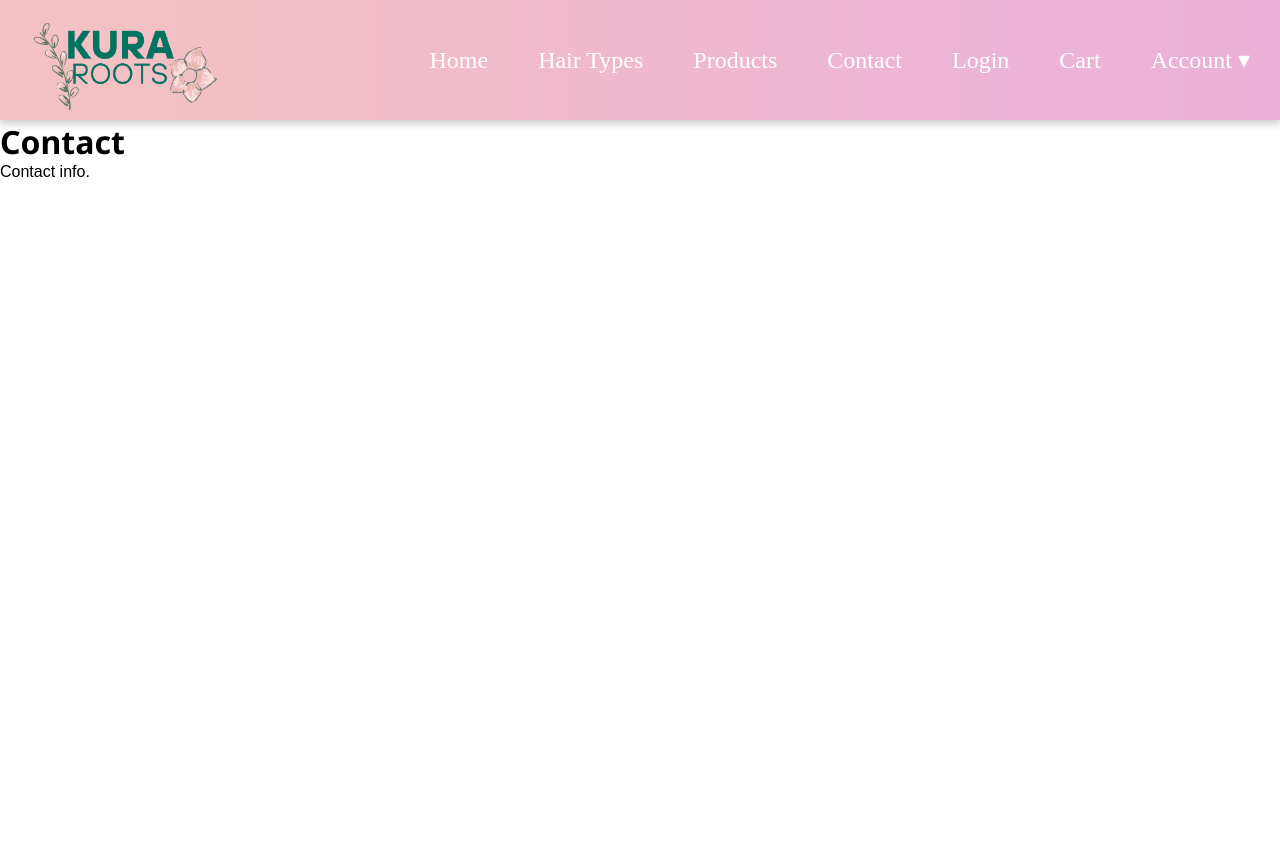
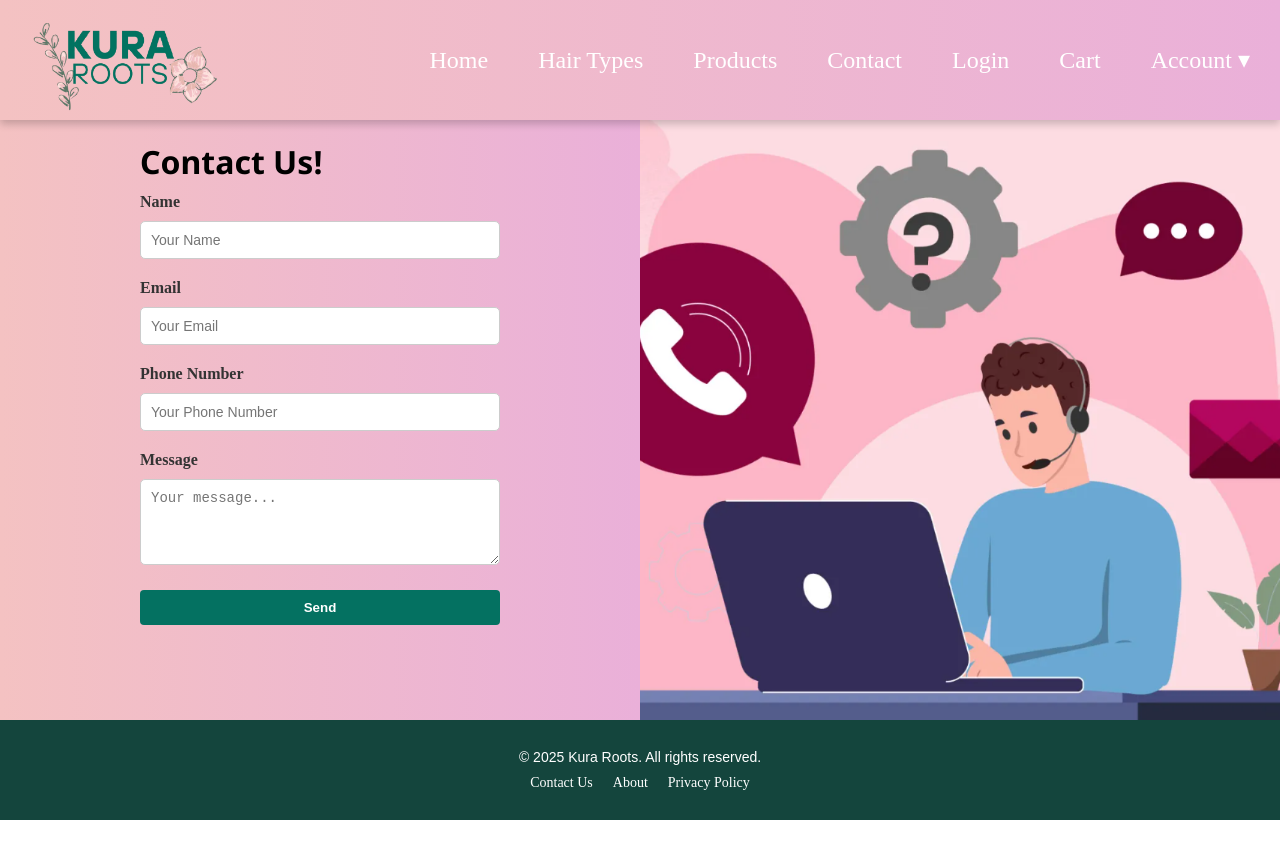
Before and after one commit to StevenForward/Winner-Winner-Chicken-Dinner, a React (Vite) app in the folder hair-web/: page /Contact in a window 1280 px wide. Shown: the top 858 px of the page. Built offline with nearby package versions, Linux system fonts and the light colour scheme; a web font is replaced by a local one.

Commit message:
added footer, contact page

```diff
--- a/hair-web/src/App.jsx
+++ b/hair-web/src/App.jsx
@@ -1,4 +1,5 @@
 import Navbar from "./components/Navbar"
+import Footer from "./components/Footer"
 import Home from "./pages/Home";
 import { BrowserRouter as Router, Routes, Route } from 'react-router-dom';
 import HairTypes from "./pages/HairTypes";
@@ -23,6 +24,7 @@ function App() {
 
         </Routes>
       </div>
+      <Footer/>
     </Router>
   );
 }
--- /dev/null
+++ b/hair-web/src/components/Footer.jsx
@@ -0,0 +1,19 @@
+import React from 'react';
+import '../css/Footer.css'; // Make sure to create this CSS file
+
+function Footer() {
+  return (
+    <footer className="footer">
+      <div className="footer-container">
+        <p>&copy; {new Date().getFullYear()} Kura Roots. All rights reserved.</p>
+        <div className="footer-links">
+          <a href="/contact">Contact Us</a>
+          <a href="/about">About</a>
+          <a href="/privacy">Privacy Policy</a>
+        </div>
+      </div>
+    </footer>
+  );
+}
+
+export default Footer;
--- /dev/null
+++ b/hair-web/src/css/Contact.css
@@ -0,0 +1,63 @@
+.contact-form-container {
+    width: 90%;
+    max-width: 400px;
+    margin: 0 auto;
+    padding: 20px;
+    display: flex;
+    flex-direction: column;
+    z-index: 2;
+  }
+  .contact-div {
+    display: flex; /* Add this line */
+  }
+
+  .contact-form {
+    display: flex;
+    flex-direction: column;
+    gap: 10px;
+  }
+
+  .contact-form label {
+    font-weight: bold;
+    color: #333;
+    margin-top: 10px;
+  }
+
+  .contact-form input,
+  .contact-form textarea {
+    padding: 10px;
+    font-size: 14px;
+    border-radius: 5px;
+    border: 1px solid #ccc;
+    width: 100%;
+  }
+
+  .contact-form button {
+    margin-top: 15px;
+    padding: 10px;
+    background-color: #047161;
+    color: white;
+    border: none;
+    border-radius: 4px;
+    cursor: pointer;
+    font-weight: bold;
+    transition: background-color 0.3s ease;
+  }
+
+  .contact-form button:hover {
+    background-color: #035e51;
+  }
+  .contact-left-div, .contact-right-div{
+    width: 50%;
+    height: 75vh;
+}
+.contact-left-div{
+    background: linear-gradient(to right, #f4c2c2, #eab0d9);
+
+}
+.contact-right-div{
+    background-image: url('../images/contact1.png');
+    background-position: center;
+    background-size:cover;
+    background-repeat: no-repeat;
+}
--- /dev/null
+++ b/hair-web/src/css/Footer.css
@@ -0,0 +1,33 @@
+.footer {
+    background-color: #14453D; /* deep green or brand color */
+    color: white;
+    padding: 20px 0;
+    text-align: center;
+    font-size: 14px;
+    height: 100px;
+    display:flex;
+    justify-content: center;
+    align-items: center;
+  }
+
+  .footer-container {
+    justify-content: center;
+    display: flex;
+    flex-direction: column;
+    align-items: center;
+  }
+
+  .footer-links {
+    margin-top: 10px;
+  }
+
+  .footer-links a {
+    color: #fff;
+    margin: 0 10px;
+    text-decoration: none;
+    transition: color 0.3s ease;
+  }
+
+  .footer-links a:hover {
+    color: #f4c2c2; /* soft pink hover */
+  }
--- a/hair-web/src/css/Home.css
+++ b/hair-web/src/css/Home.css
@@ -60,7 +60,7 @@
   .title-btn {
     position: absolute;
     bottom: -25px;
-    width: 150px;
+    width: 160px;
     height: 60px;
     z-index: 50;
     border-style: solid;
@@ -72,6 +72,8 @@
     font-weight: bold;
     color: pink;
     cursor: pointer;
+    padding-left: 10px;
+    padding-right: 5px;
   }
 
   .title-btn:hover {
--- a/hair-web/src/css/general.css
+++ b/hair-web/src/css/general.css
@@ -1,9 +1,6 @@
 .routes-body{
     margin-top: 120px;
     padding:0px;
-}
-body{
-    height: 2000px;
 }
 h1{
     font-family: "Noto Sans", sans-serif;
--- a/hair-web/src/pages/Contact.jsx
+++ b/hair-web/src/pages/Contact.jsx
@@ -1,9 +1,37 @@
+import contact1 from '../images/contact1.png';
+import '../css/Contact.css';
+
 function Contact() {
-    return (
-      <div>
-        <h1>Contact</h1>
-        <p>Contact info.</p>
+  return (
+    <div className="contact-page">
+      <div className="contact-div">
+        {/* Left Half - Form */}
+        <div className="contact-left-div">
+          <div className="contact-form-container">
+            <h1>Contact Us!</h1>
+            <form className="contact-form">
+              <label htmlFor="name">Name</label>
+              <input type="text" id="name" name="name" placeholder="Your Name" required />
+
+              <label htmlFor="email">Email</label>
+              <input type="email" id="email" name="email" placeholder="Your Email" required />
+
+              <label htmlFor="phone">Phone Number</label>
+              <input type="tel" id="phone" name="phone" placeholder="Your Phone Number" />
+
+              <label htmlFor="message">Message</label>
+              <textarea id="message" name="message" rows="4" placeholder="Your message..."></textarea>
+
+              <button type="submit">Send</button>
+            </form>
+          </div>
+        </div>
+
+        {/* Right Half - Image */}
+        <div className="contact-right-div"></div>
       </div>
-    );
-  }
-  export default Contact;
+    </div>
+  );
+}
+
+export default Contact;
```
Also changed, not shown: hair-web/src/images/contact1.png (added).
